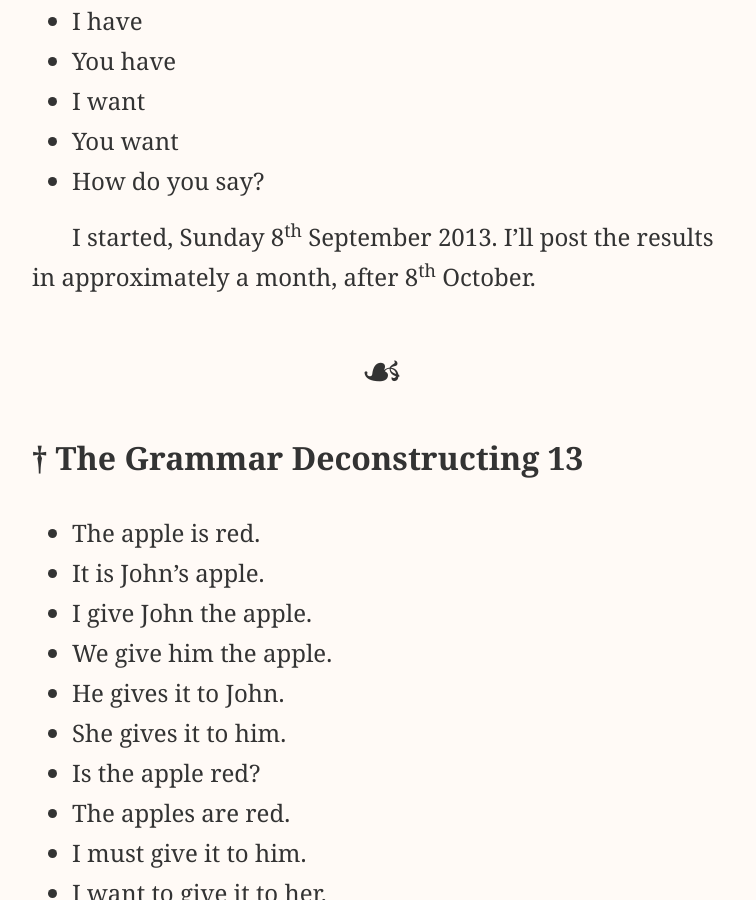
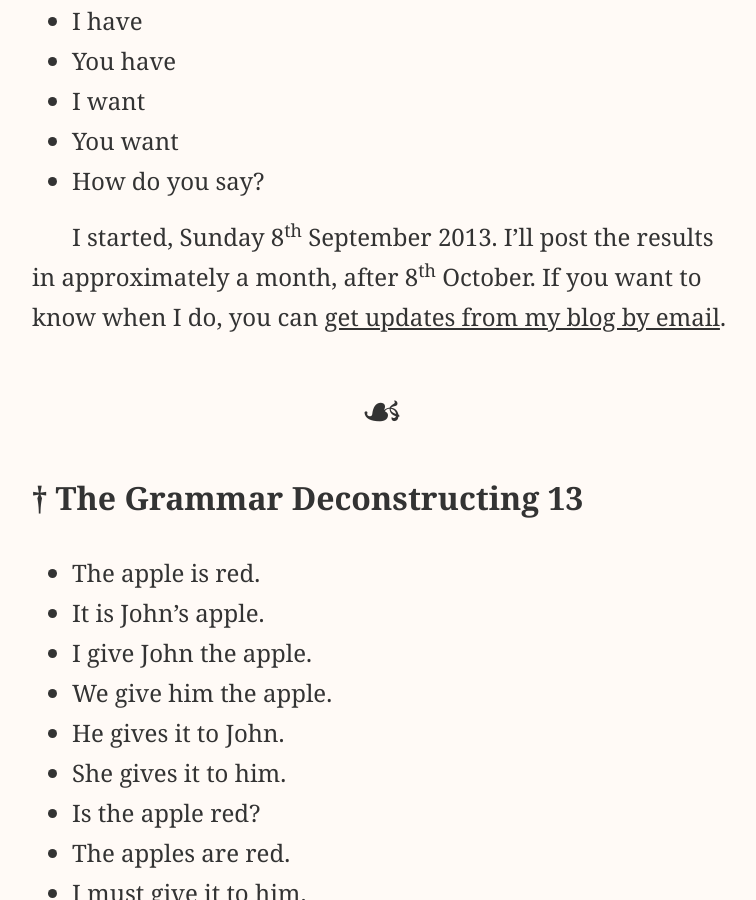
Before and after one commit to paddyohanlon/remote-manifesto, a Jekyll site: the page built from _posts/2013-09-09-spanish-in-30-days-experiment-introduction.markdown, in a window 1280 px wide and 900 px high, scrolled down 8065 px. Shown: the whole window, without its empty margins (258-1014 px from the left). Built offline with Jekyll 4.4.1, drawn with Linux system fonts in a browser that asks for light colours; nearby versions of some CDN libraries; Markdown is read by kramdown in place of the engine named in the settings.

Commit message:
add feedburner subscribe by email to spanish post.

```diff
--- a/_posts/2013-09-09-spanish-in-30-days-experiment-introduction.markdown
+++ b/_posts/2013-09-09-spanish-in-30-days-experiment-introduction.markdown
@@ -119,7 +119,7 @@ I speak some French, also in the Romance language family, like Spanish, so many
 * You want
 * How do you say?
 
-I started, Sunday 8<sup>th</sup> September 2013. I’ll post the results in approximately a month, after 8<sup>th</sup> October.
+I started, Sunday 8<sup>th</sup> September 2013. I’ll post the results in approximately a month, after 8<sup>th</sup> October. If you want to know when I do, you can [get updates from my blog by email](http://feedburner.google.com/fb/a/mailverify?uri=TheRemoteManifesto&amp;loc=en_US).
 
 <div class="fleuron">&#9753;</div>
 
```
